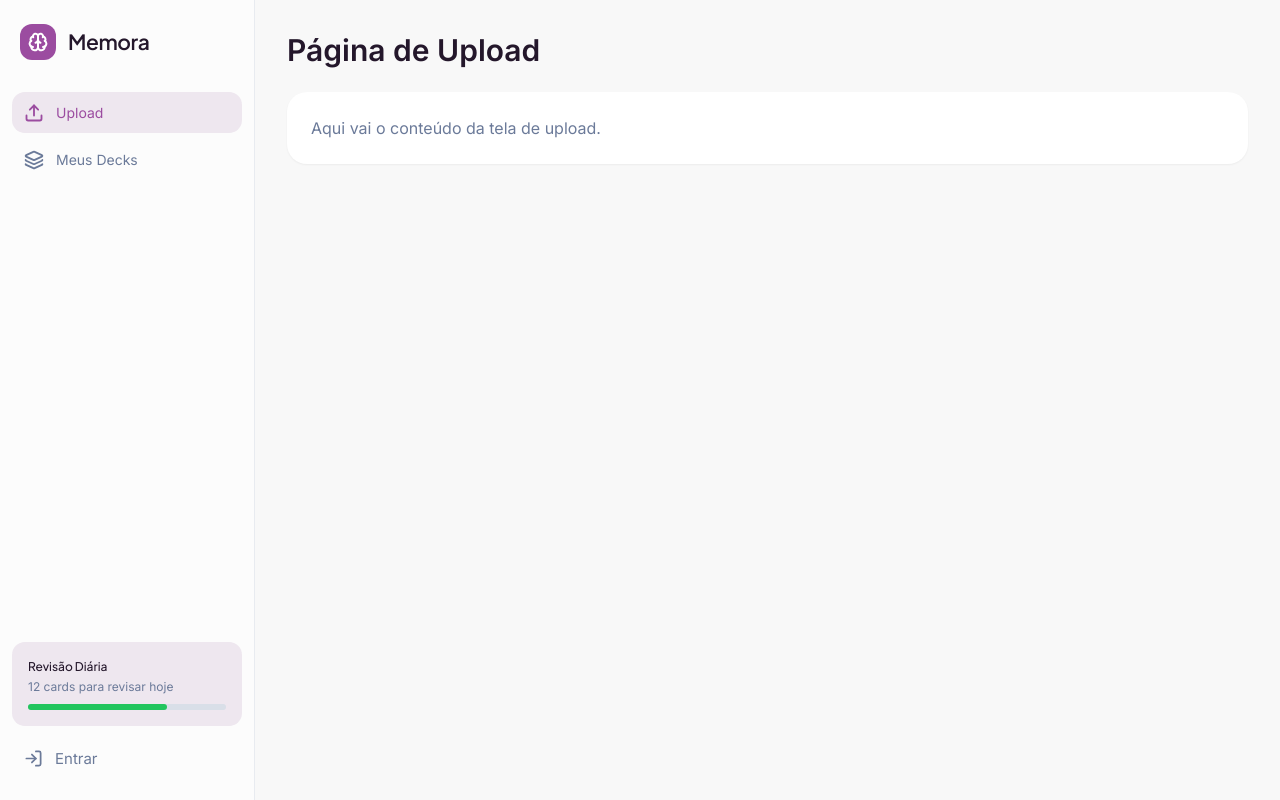
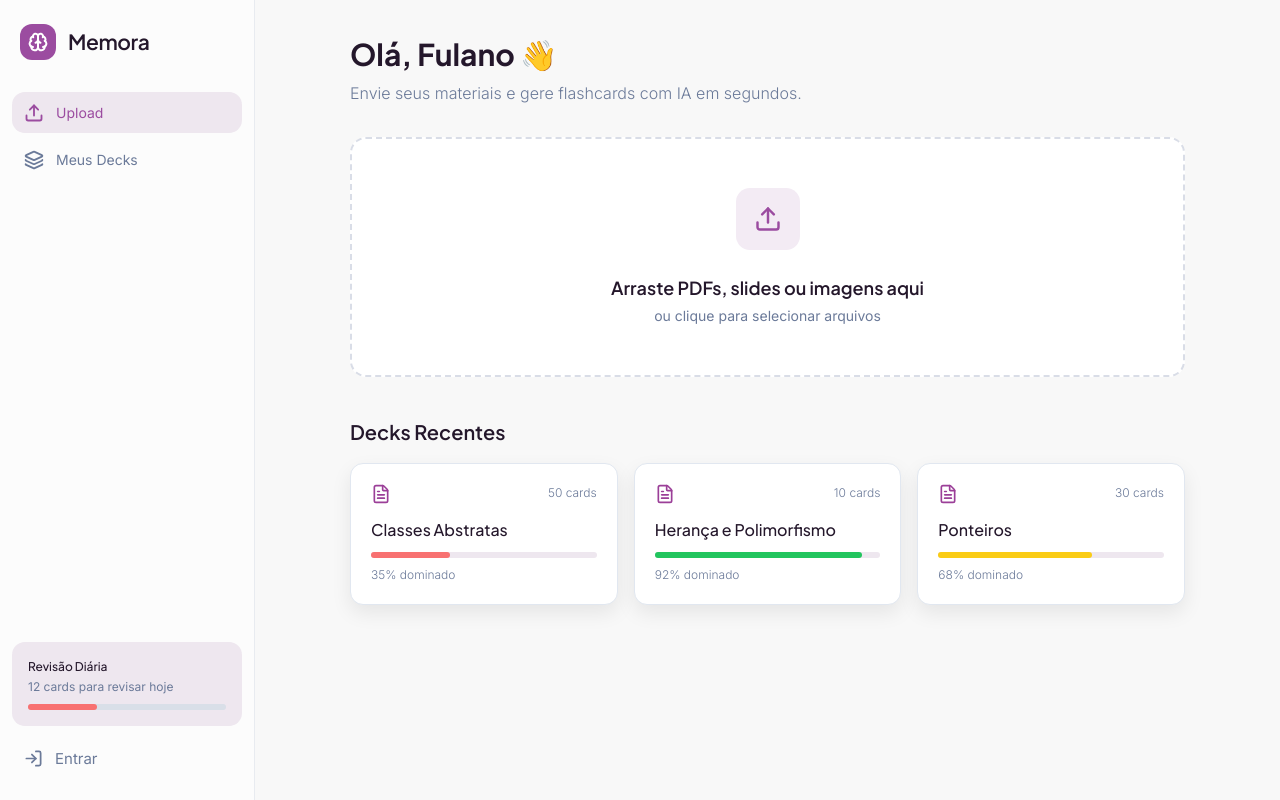
Before and after one commit to sofiaavallone/MEMORA, a React (Vite) app in the folder client/: page / in a window 1280 px wide. Built offline with nearby package versions, Linux system fonts and the light colour scheme.

Commit message:
feat: implementar tela de upload

```diff
--- a/client/src/app/uploadPage.tsx
+++ b/client/src/app/uploadPage.tsx
@@ -1,32 +1,240 @@
-import { useState } from "react";
+import { useRef, useState, type ChangeEvent } from "react";
+import { useNavigate } from "react-router-dom";
+import { ArrowRight, BookOpenText, FileText, Sparkles, Upload, X } from "lucide-react";
 import { SideBar } from "../components/sideBar";
 import { LoginModal } from "../components/loginModal";
 import { RegisterModal } from "../components/registerModal";
+import { DeckCard } from "../components/deckCard";
+
+type FlashcardOption = 10 | 30 | 50;
 
 export function UploadPage() {
+  const navigate = useNavigate();
+  const fileInputRef = useRef<HTMLInputElement | null>(null);
+
   const [isLoginModalOpen, setIsLoginModalOpen] = useState(false);
   const [isRegisterModalOpen, setIsRegisterModalOpen] = useState(false);
+
+  const [selectedFile, setSelectedFile] = useState<File | null>(null);
+  const [topic, setTopic] = useState<string>("");
+  const [cardsCount, setCardsCount] = useState<FlashcardOption | null>(null);
+
+  const handleOpenFilePicker = (): void => {
+    fileInputRef.current?.click();
+  };
+
+  const handleFileChange = (event: ChangeEvent<HTMLInputElement>): void => {
+    const file = event.target.files?.[0];
+    if (!file) return;
+    setSelectedFile(file);
+  };
+
+  const handleRemoveFile = (): void => {
+    setSelectedFile(null);
+    setTopic("");
+    setCardsCount(null);
+
+    if (fileInputRef.current) {
+      fileInputRef.current.value = "";
+    }
+  };
+
+  const handleSubmit: React.ComponentProps<"form">["onSubmit"] = (event) => {
+    event.preventDefault();
+
+    if (!selectedFile || !topic.trim() || !cardsCount) return;
+
+    navigate("/deck-flashcards", {
+      state: {
+        fileName: selectedFile.name,
+        fileSize: selectedFile.size,
+        topic: topic.trim(),
+        cardsCount,
+      },
+    });
+  };
+
+  const isGenerateDisabled = !selectedFile || !topic.trim() || cardsCount === null;
 
   return (
     <div className="min-h-screen bg-[#f8f8f8]">
       <div className="flex">
         <SideBar
           reviewCardsCount={12}
-          reviewProgressPercentage={70}
+          reviewProgressPercentage={35}
           activeItem="upload"
           onLoginClick={() => setIsLoginModalOpen(true)}
         />
 
-        <main className="flex-1 p-8">
-          <h1 className="mb-6 text-3xl font-semibold text-[#24172b]">
-            Página de Upload
-          </h1>
+        <main className="flex-1 px-8 py-6">
+          <section className="mx-auto w-full max-w-[835px] mt-2">
+            <h1 className="font-heading text-[30px] font-bold text-[#24172b]">
+              Olá, Fulano 👋
+            </h1> {/* Mudar para o nome do usuário */}
 
-          <div className="rounded-[20px] bg-white p-6 shadow-sm">
-            <p className="text-[#6b7a99]">
-              Aqui vai o conteúdo da tela de upload.
-            </p>
-          </div>
+            <p className="mt-1 font-light text-[16px] text-[#6b7a99]">Envie seus materiais e gere flashcards com IA em segundos.</p>
+
+            <input
+              ref={fileInputRef}
+              type="file"
+              accept=".pdf,.ppt,.pptx,.png,.jpg,.jped"
+              className="hidden"
+              onChange={handleFileChange}
+            />
+
+            {!selectedFile ? (
+              <button
+                type="button"
+                onClick={handleOpenFilePicker}
+                className="mt-8 flex min-h-[240px] w-full flex-col items-center justify-center rounded-[16px] border-2 border-dashed border-[#d9dde7] bg-white px-5 text-center transition-colors duration-200 hover:border-[#c9b4cf]"
+              >
+                <div className="mb-6 flex h-[62px] w-[64px] items-center justify-center rounded-[14px] bg-[#f3ebf4] text-[#9b4ca0]">
+                  <Upload size={28} strokeWidth={2.1} />
+                </div>
+
+                <h2 className="font-heading text-[18px] font-semibold text-[#24172b]">
+                  Arraste PDFs, slides ou imagens aqui
+                </h2>
+
+                <p className="mt-1 text-[14px] text-[#6b7a99]">ou clique para selecionar arquivos</p>
+              </button>
+            ) : (
+              <form
+                onSubmit={handleSubmit}
+                className="mt-8 rounded-[16px] border border-[#d9dde7] bg-white px-8 py-8"
+              >
+                <div className="rounded-[12px] bg-[#f3ebf4] px-3 py-3">
+                  <div className="flex items-center gap-4">
+                    <div className="flex h-10 w-10 items-center justify-center rounded-[10px] bg-[#eadcec] text-[#9b4ca0]">
+                      <FileText size={20} strokeWidth={2} />
+                    </div>
+
+                    <div className="min-w-0 flex-1">
+                      <p className="truncate text-[14px] font-medium text-[#24172b]">
+                        {selectedFile.name}
+                      </p>
+
+                      <p className="text-[12px] text-[#6b7a99]">
+                        {Math.round(selectedFile.size / 1024)} KB
+                      </p>
+                    </div>
+
+                    <button
+                      type="button"
+                      onClick={handleRemoveFile}
+                      className="text-[#6b7a99] transition-colors duration-200 hover:text-[#24172b] px-2"
+                      aria-label="Remover arquivo"
+                    >
+                      <X size={18} strokeWidth={2.1} />
+                    </button>
+                  </div>
+                </div>
+
+                <div className="mt-6">
+                  <div className="mb-2 flex items-center gap-2 text-[#9b4ca0]">
+                    <BookOpenText size={16} strokeWidth={2} />
+                    <label
+                      htmlFor="topic"
+                      className="font-heading text-[14px] font-medium text-[#24172b]"
+                    >
+                      Qual tópico do material você quer estudar?
+                    </label>
+                  </div>
+
+                  <input
+                    id="topic"
+                    type="text"
+                    value={topic}
+                    onChange={(event) => setTopic(event.target.value)}
+                    placeholder="Ex: Mitose e Meiose, Direitos Fundamentais, Farmacocinética..."
+                    className="h-[50px] w-full rounded-[14px] border border-[#d9dde7] px-4 text-[15px] text-[#24172b] bg-[#f8f9fb] outline-none placeholder:text-[#7c89a3] focus:border-[#9b4ca0] focus:border-2"
+                  />
+
+                  <p className="mt-2 text-[12px] text-[#6b7a99]">
+                    Especifique o tópico para gerar conteúdo mais focado e relevante.
+                  </p>
+                </div>
+
+                <div className="mt-4">
+                  <div className="mb-3 flex items-center gap-2 text-[#9b4ca0]">
+                    <Sparkles size={16} strokeWidth={2} />
+                    <p className="font-heading text-[14px] font-medium text-[#24172b]">
+                      Quantos flashcards deseja gerar?
+                    </p>
+                  </div>
+
+                  <div className="grid grid-cols-3 gap-3">
+                    {[10, 30, 50].map((option) => {
+                      const typedOption = option as FlashcardOption;
+                      const isSelected = cardsCount === typedOption;
+
+                      return (
+                        <button
+                          key={typedOption}
+                          type="button"
+                          onClick={() => setCardsCount(typedOption)}
+                          className={`h-[42px] rounded-[12px] border text-[15px] font-medium transition-colors duration-200
+                          ${
+                            isSelected
+                              ? "border-[#9b4ca0] bg-[#f3ebf4] text-[#9b4ca0]"
+                              : "border-[#d9dde7] bg-[#f8f9fb] text-[#6b7a99] hover:border-[#cbb8d0]"
+                          }`}
+                        >
+                          {typedOption} cards
+                        </button>
+                      );
+                    })}
+                  </div>
+                </div>
+
+                <button
+                  type="submit"
+                  disabled={isGenerateDisabled}
+                  className={`
+                    mt-6 flex h-[46px] w-full items-center justify-center gap-2 rounded-[12px]
+                    text-[14px] font-medium text-white transition-colors duration-200
+                    ${
+                      isGenerateDisabled
+                        ? "cursor-not-allowed bg-[#d7bfd8]"
+                        : "bg-[#9b4ca0] hover:bg-[#9b4ca0]/80"
+                    }`}
+                >
+                  <Sparkles size={16} strokeWidth={2} />
+                  <span>Gerar Flashcards com IA</span>
+                  <ArrowRight size={16} strokeWidth={2} />
+                </button>
+              </form>
+            )}
+
+            <section className="mt-10">
+              <h2 className="font-heading text-[20px] font-semibold text-[#24172b]">
+                Decks Recentes
+              </h2>
+
+              <div className="mt-4 grid grid-cols-3 gap-4">
+                <DeckCard
+                  title="Classes Abstratas"
+                  cardsCount={50}
+                  masteredPercentage={35}
+                  onClick={() => console.log("Deck clicado")}
+                />
+
+                <DeckCard
+                  title="Herança e Polimorfismo"
+                  cardsCount={10}
+                  masteredPercentage={92}
+                  onClick={() => console.log("Deck clicado")}
+                />
+
+                <DeckCard
+                  title="Ponteiros"
+                  cardsCount={30}
+                  masteredPercentage={68}
+                  onClick={() => console.log("Deck clicado")}
+                />
+              </div>
+            </section>
+          </section>
         </main>
       </div>
 
@@ -41,7 +249,7 @@ export function UploadPage() {
 
       <RegisterModal
         isOpen={isRegisterModalOpen}
-        onClose={() => setIsRegisterModalOpen(false)}
+        onClose={() => setIsLoginModalOpen(false)}
         onLoginClick={() => {
           setIsRegisterModalOpen(false);
           setIsLoginModalOpen(true);
```
